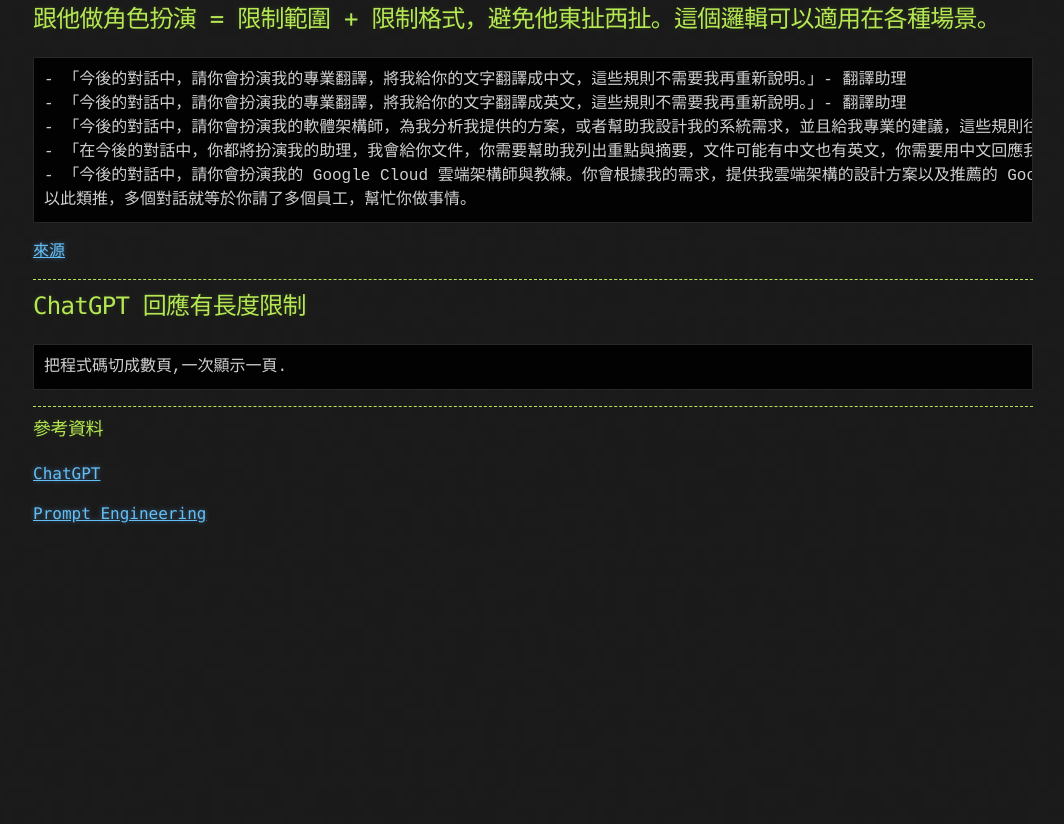
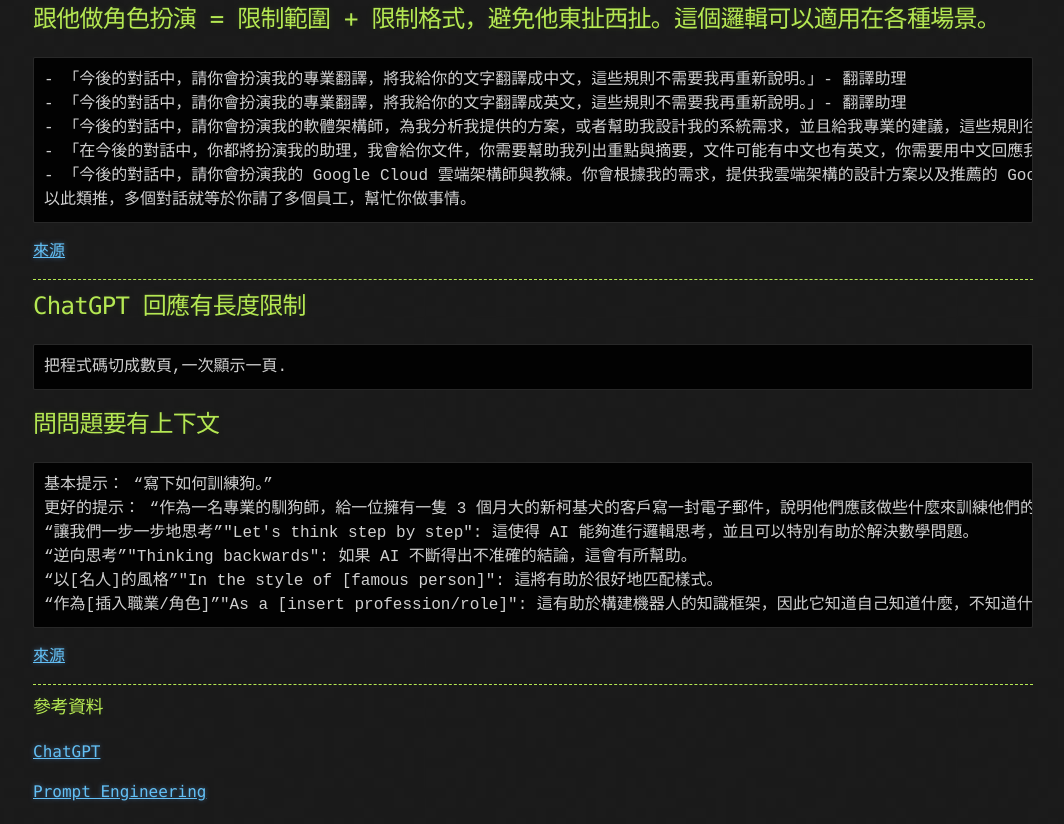
Before and after one commit to lepg5487/Stock_God, a Jekyll site: the page built from ChatGPT.md, in a window 1280 px wide and 900 px high, scrolled down 671 px, cut to the strip 76-900 px from the top of the window. Shown: the whole strip, without its empty margins (107-1171 px from the left). Built offline with Jekyll 4.4.1, drawn with Linux system fonts in a browser that asks for light colours; our own code applies the rules of GitHub Pages for plain Markdown files; before the commit the page ends 1293 px from its top, so only the background shows below that.

Commit message:
Update ChatGPT.md

````diff
--- a/ChatGPT.md
+++ b/ChatGPT.md
@@ -29,6 +29,18 @@ layout: testlayouts
 把程式碼切成數頁,一次顯示一頁.
 ```
 
+## 問問題要有上下文
+```
+基本提示： “寫下如何訓練狗。”
+更好的提示： “作為一名專業的馴狗師，給一位擁有一隻 3 個月大的新柯基犬的客戶寫一封電子郵件，說明他們應該做些什麼來訓練他們的小狗。”
+“讓我們一步一步地思考”"Let's think step by step": 這使得 AI 能夠進行邏輯思考，並且可以特別有助於解決數學問題。
+“逆向思考”"Thinking backwards": 如果 AI 不斷得出不准確的結論，這會有所幫助。
+“以[名人]的風格”"In the style of [famous person]": 這將有助於很好地匹配樣式。
+“作為[插入職業/角色]”"As a [insert profession/role]": 這有助於構建機器人的知識框架，因此它知道自己知道什麼，不知道什麼。
+```
+
+[來源](https://zapier.com/blog/gpt-3-prompt/)
+
 ----------------------------------------------------------------------------------------------------------------------
 
 ### 參考資料
````
